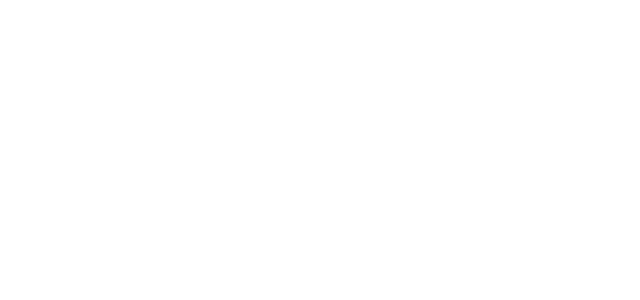
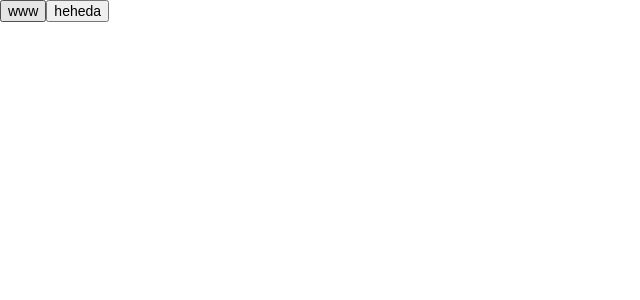
Before and after one commit to yaeSakuras/react-exp, a React (Create React App) app: page /reftest in a window 1280 px wide. Shown: the top 300 px of the page, without its empty margins (0-640 px from the left). Built offline with nearby package versions, Linux system fonts and the light colour scheme.

Commit message:
refs转发测试

```diff
--- /dev/null
+++ b/src/component/log.js
@@ -0,0 +1,35 @@
+import React from 'react';
+function logProps(WrappedComponent) {
+    class LogProps extends React.Component {
+        componentDidUpdate(prevProps) {
+            console.log('old props:', prevProps);
+            console.log('new props:', this.props);
+        }
+
+        render() {
+            const {forwardedRef, ...rest} = this.props;
+            return <WrappedComponent ref={forwardedRef} {...rest} />;
+        }
+    }
+
+    return React.forwardRef((props, ref) => {
+        return <LogProps {...props} forwardedRef={ref} />;
+    });
+}
+
+class FancyButtons extends React.Component {
+    constructor(props){
+        super(props);
+        this.ref = React.createRef();
+    }
+    render() {
+        return (
+            <button ref={this.ref} className="FancyButton">
+                www
+            </button>
+        );
+    }
+}
+
+
+export default logProps(FancyButtons);
--- /dev/null
+++ b/src/page/refs-test.js
@@ -0,0 +1,28 @@
+import React, { Component } from 'react';
+import FancyButtons from '../component/log';
+const FancyButton = React.forwardRef((props, ref) => (
+    <button ref={ref} className="FancyButton">
+        {props.children}
+    </button>
+));
+
+class RefTest extends Component {
+    constructor(props){
+        super(props);
+        this.ref = React.createRef();
+    }
+    handle = ()=> {
+        console.log(this.ref.current.ref.current);
+    };
+    render() {
+        return (
+            <div>
+                <FancyButtons ref={this.ref}/>
+                {/*<FancyButton ref={this.ref}>Click me!</FancyButton>*/}
+                <button onClick={this.handle}>heheda</button>
+            </div>
+        );
+    }
+}
+
+export default RefTest;
--- a/src/router.js
+++ b/src/router.js
@@ -6,6 +6,7 @@
 const Clock = React.lazy(() => import("./page/clock"));
 const Clicks = React.lazy(() => import("./page/clicks"));
 const Child = React.lazy(() => import("./page/child"));
+const RefTest = React.lazy(() => import("./page/refs-test"));
 
 export default [
     {
@@ -34,5 +35,8 @@
     },{
         path: '/child',
         component: Child
+    },{
+        path: '/reftest',
+        component: RefTest
     }
 ];
```
